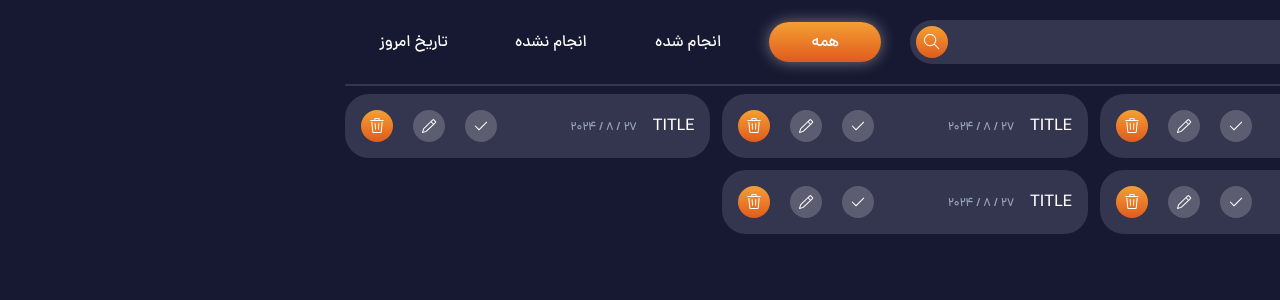
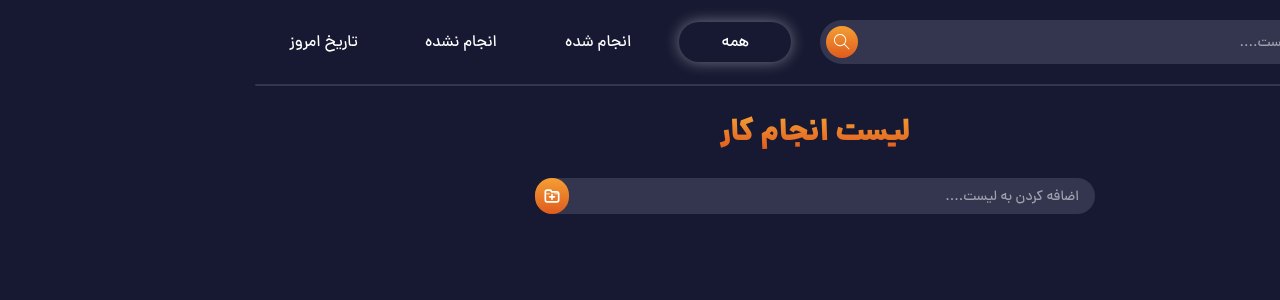
Before and after one commit to amir2002-js/todoList, a React (Vite) app: page / in a window 1280 px wide. Shown: the top 300 px of the page. Built offline with nearby package versions, Linux system fonts and the light colour scheme.

Commit message:
add our todo to localStorage

```diff
--- a/src/App.jsx
+++ b/src/App.jsx
@@ -1,8 +1,29 @@
+import { useEffect, useState } from "react";
+import AddTodo from "./components/AddTodo";
 import Cart from "./components/Cart";
 import SearchList from "./components/SearchList";
 import Selector from "./components/Selector";
 
 function App() {
+    const [todos , setTodos] = useState([]);
+
+    function changeTodos(todo) {
+        setTodos(todo)
+    }
+
+    useEffect(() => {
+        console.log();
+        let myTodo = JSON.parse(localStorage.getItem("todos"))
+        if(myTodo){
+            console.log(myTodo);
+            changeTodos(myTodo)
+        }else if(todos.length>0){
+            localStorage.setItem("todos", JSON.stringify(todos))
+            console.log("object has changed");
+        }
+        console.log(todos);
+    },[])
+
 	return (
 		<div className="text-white container max-w-[1400px] font-dana">
 			<div className="flex my-5 items-center justify-between gap-4 max-xmd:flex-col">
@@ -10,12 +31,15 @@ function App() {
 				<Selector />
 			</div>
             <div className="container w-full h-0.5 bg-secBg rounded-full my-2"></div>
+
+            <h2 className="text-3xl font-danaBlack text-gradient flex place-content-center mt-7 mb-4">لیست انجام کار</h2>
+
+            <AddTodo changeTodos={changeTodos} todo={todos} />
+
 			<div className="grid sm:grid-cols-2 lg:grid-cols-3 gap-3">
-				<Cart />
-				<Cart />
-				<Cart />
-				<Cart />
-				<Cart />
+				{todos.map(item => (
+                    <Cart key={item.id} title={item.title} date={item.date} isDown={item.isDown} id={item.id} />
+                ))}
 			</div>
 		</div>
 	);
--- /dev/null
+++ b/src/components/AddTodo.jsx
@@ -0,0 +1,45 @@
+import { useEffect } from "react";
+import { TiFolderAdd } from "react-icons/ti";
+
+export default function AddTodo({ changeTodos, todo }) {
+	useEffect(() => {
+		if (todo.length > 0) {
+			localStorage.setItem("todos", JSON.stringify(todo));
+		}
+	});
+
+	return (
+		<>
+			<div className="flex place-content-center my-7">
+				<form
+					onSubmit={(e) => {
+						e.preventDefault();
+						if (e.target[0].value) {
+							const newTodo = {
+								title: e.target[0].value,
+								id: Date.now(),
+								date: `${new Date().getDay()} / ${new Date().getMonth()} / ${new Date().getFullYear()}`,
+								isDown: false,
+							};
+
+							changeTodos([...todo, newTodo]);
+
+						}
+                        e.target[0].value = ""
+					}}
+					action=""
+					className="bg-secBg w-1/2 min-w-80 rounded-full text-sm flex justify-between items-center"
+				>
+					<input
+						type="text"
+						className="outline-none bg-transparent px-4 py-1.5 w-full"
+						placeholder="اضافه کردن به لیست...."
+					/>
+					<button className="main-btn size-9 flex place-content-center items-center rounded-full">
+						<TiFolderAdd className="text-xl" />
+					</button>
+				</form>
+			</div>
+		</>
+	);
+}
--- a/src/components/BtnSelector.jsx
+++ b/src/components/BtnSelector.jsx
@@ -4,7 +4,7 @@ export default function BtnSelector({ isActive, children, changeActive, id }) {
 			onClick={() => changeActive(id)}
 			className={`w-28 h-10 ${
 				isActive
-					? "shadow-[0_0_15px_rgba(255,255,255,0.4)] text-center bg-gradient-to-t from-mainColor to-secColo"
+					? "shadow-[0_0_15px_rgba(255,255,255,0.4)] main-btn"
 					: ""
 			}r rounded-full`}
 		>
--- a/src/components/Cart.jsx
+++ b/src/components/Cart.jsx
@@ -1,6 +1,6 @@
-import { GoCheck, GoPencil, GoTrash } from "react-icons/go";
+import { GoCheck, GoTrash } from "react-icons/go";
 
-export default function Cart({ isDown }) {
+export default function Cart({ isDown, title, date, id }) {
 	const now = new Date();
 	const day = now.getDate();
 	const month = now.getMonth();
@@ -8,21 +8,28 @@ export default function Cart({ isDown }) {
 	return (
 		<div className="bg-secBg rounded-3xl p-4 flex items-center justify-between">
 			<div className="flex gap-4 items-baseline">
-				<p>TITLE</p>
-				<figcaption className="text-slate-400 text-[12px]">{`${day} / ${month} / ${year}`}</figcaption>
+				<p>{title}</p>
+				<figcaption className="text-slate-400 text-[12px]">
+					{date}
+				</figcaption>
 			</div>
 			<div className="flex gap-5">
 				<button
+					onClick={() => {
+						console.log(id);
+					}}
 					className={`${
 						isDown ? "bg-teal-600" : "bg-white/20"
 					} rounded-full p-2 hover:shadow-[0_0_15px_rgba(255,255,255,0.2)] `}
 				>
 					<GoCheck />
 				</button>
-				<button className=" hover:shadow-[0_0_15px_rgba(255,255,255,0.2)] bg-white/20 rounded-full p-2">
-					<GoPencil />
-				</button>
-				<button className=" hover:shadow-[0_0_15px_rgba(255,255,255,0.2)] bg-gradient-to-t from-mainColor to-secColor rounded-full p-2">
+				<button
+					onClick={() => {
+						console.log(id);
+					}}
+					className=" hover:shadow-[0_0_15px_rgba(255,255,255,0.2)] bg-gradient-to-t from-mainColor to-secColor rounded-full p-2"
+				>
 					<GoTrash />
 				</button>
 			</div>
--- a/src/index.css
+++ b/src/index.css
@@ -2,6 +2,19 @@
 @tailwind components;
 @tailwind utilities;
 
+@layer components {
+	.main-btn {
+		@apply text-center bg-gradient-to-t from-mainColor to-secColor;
+	}
+}
+
+@layer utilities {
+	.text-gradient {
+		background: linear-gradient(to top, #e05b1d, #f49f34);
+		-webkit-background-clip: text;
+		-webkit-text-fill-color: transparent;
+	}
+}
 
 @layer base {
 	@font-face {
@@ -12,4 +25,8 @@
 		font-family: "dana";
 		src: url("../public/Fornts/DanaFaNum-Medium.ttf") format("truetype");
 	}
+	@font-face {
+		font-family: "dana-black";
+		src: url("../public/Fornts/DanaFaNum-Black.ttf") format("truetype");
 	}
+}
--- a/tailwind.config.js
+++ b/tailwind.config.js
@@ -15,6 +15,7 @@ export default {
     fontFamily:{
       "danaBold":"dana-bold",
       "dana":"dana",
+      "danaBlack" : "dana-black",
     },
 		extend: {
 			colors: {
```
Also changed, not shown: public/Fornts/DanaFaNum-Black.ttf (added). Lines whose indentation alone changed are shown as unchanged.
